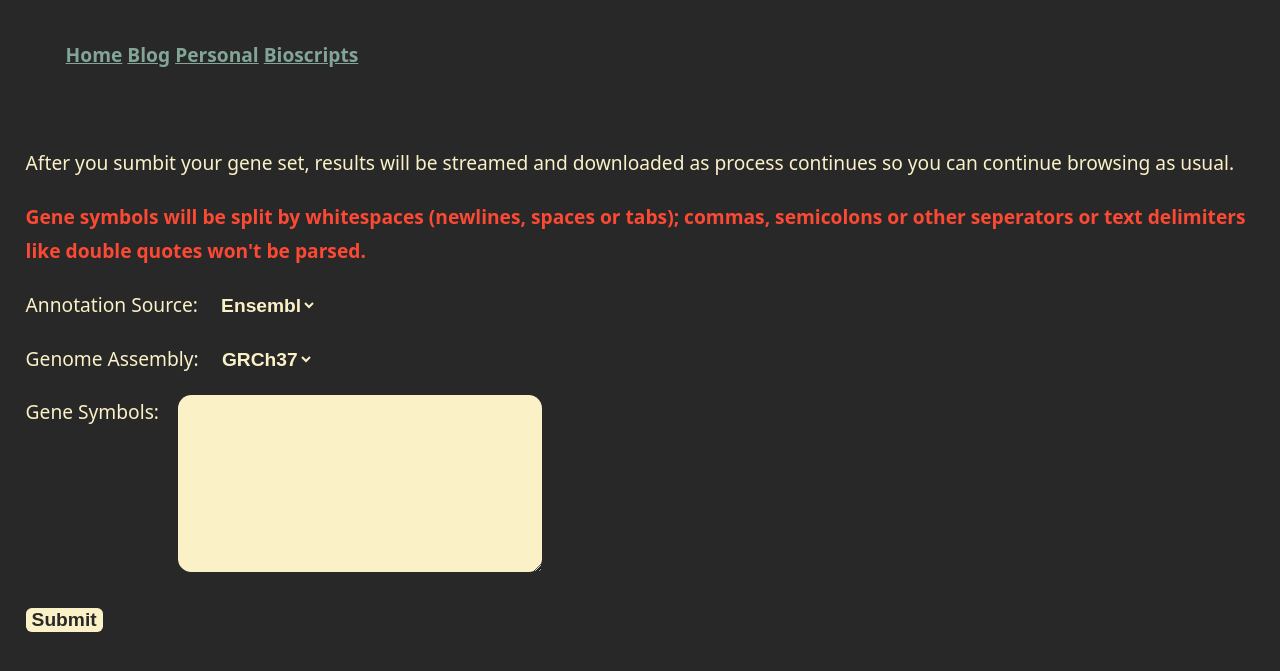
After one commit to barslmn/omicssbs, a Django app: page /bioscripts/genesymbolchecker/ in a window 1280 px wide. The commit adds this page. Shown: the top 671 px of the page. Run offline with Django 4.2, Linux system fonts and the light colour scheme.

Commit message:
Added gene symbol checker

```diff
--- a/base/static/base/css/base.css
+++ b/base/static/base/css/base.css
@@ -162,6 +162,7 @@ body {
   position: relative;
   max-width: 64em;  /* remove this for a full-width layout */
   margin: 0 auto;  /* centers the layout */
+  padding: 1em;
 }
  /* unvisited link */
 a:link {
--- a/bioscripts/forms.py
+++ b/bioscripts/forms.py
@@ -1,4 +1,23 @@
 from django import forms
+from django.forms import widgets
+from django.forms.widgets import Textarea
 
 class Var2TexShadeForm(forms.Form):
     hgvsp = forms.CharField(label='HGVSp', max_length=100)
+
+
+class GeneSymbolCheckerForm(forms.Form):
+    assemblies = [
+        ('GRCh37', 'GRCh37'),
+        ('GRCh38', 'GRCh38'),
+        ('T2T', 'T2T'),
+    ]
+
+    sources = [
+        ('Ensembl', 'Ensembl'),
+        ('RefSeq', 'RefSeq'),
+    ]
+
+    source = forms.ChoiceField(label="Annotation Source", choices=sources)
+    assembly = forms.ChoiceField(label="Genome Assembly", choices=assemblies)
+    symbols = forms.CharField(label='Gene Symbols', widget=Textarea())
--- /dev/null
+++ b/bioscripts/templates/bioscripts/genesymbolchecker.html
@@ -0,0 +1,45 @@
+{% extends "bioscripts/base.html" %}
+{% block content %}
+
+{{ error }}
+
+<p>After you sumbit your gene set, results will be streamed and downloaded as process continues so you can continue browsing as usual.</p>
+<p style="font-weight:bold; color:var(--red)">Gene symbols will be split by whitespaces (newlines, spaces or tabs); commas, semicolons or other seperators or text delimiters like double quotes won't be parsed. </p>
+<form method="post">
+    {% csrf_token %}
+    {{ form.as_p }}
+    <input type="submit" value="Submit">
+</form>
+
+<style>
+textarea {
+    font-style: italic;
+    font-family: mono;
+    background: var(--fg);
+    color: var(--bg);
+    border:none;
+    border-radius:1em;
+    padding:1em;
+}
+select {
+    border: none;
+    color: var(--fg);
+    background: var(--bg);
+    font-weight: bold;
+    font-size: 1em;
+}
+input[type=submit] {
+    border:none;
+    border-radius:.3em;
+    background: var(--fg);
+    color: var(--bg);
+    font-size: 1em;
+    font-weight: bolder;
+ }
+ label {
+     float:left;
+     margin-right: 1em;
+ }
+
+</style>
+{% endblock %}
--- a/bioscripts/urls.py
+++ b/bioscripts/urls.py
@@ -9,4 +9,6 @@ urlpatterns = [
     path('', views.index, name='index'),
     path('var2texshade/', views.var2texshade, name='var2texshade'),
     path('var2texshade/<str:hgvsp>', views.var2texshade_api, name='var2texshade_api'),
+    path('genesymbolchecker/', views.genesymbolchecker, name='genesymbolchecker'),
+    path('genesymbolchecker/<str:source>/<str:assembly>/<str:symbols>', views.genesymbolchecker_api, name='genesymbolchecker_api'),
 ]
--- a/bioscripts/views.py
+++ b/bioscripts/views.py
@@ -1,10 +1,9 @@
 from django.shortcuts import render, redirect
-from django.http import FileResponse
+from django.http import FileResponse, StreamingHttpResponse
 from django.conf import settings
-from pathlib import Path
 import subprocess
 
-from .forms import Var2TexShadeForm
+from .forms import Var2TexShadeForm, GeneSymbolCheckerForm
 # Create your views here.
 
 def index(request):
@@ -39,3 +38,36 @@ def var2texshade_api(request, hgvsp):
                       'bioscripts/var2texshade.html',
                       {"error": f"Error: {E.output.decode('utf-8')}"})
     return FileResponse(open(f"{result.decode('utf-8').strip()}", 'rb'), as_attachment=True, filename=f'{hgvsp}.pdf')
+
+
+def genesymbolchecker(request):
+    # if this is a POST request we need to process the form data
+    if request.method == 'POST':
+        # create a form instance and populate it with data from the request:
+        form = GeneSymbolCheckerForm(request.POST)
+        # check whether it's valid:
+        if form.is_valid():
+            # process the data in form.cleaned_data as required
+            symbols = form.cleaned_data['symbols']
+            assembly = form.cleaned_data['assembly']
+            source = form.cleaned_data['source']
+            symbols = symbols.replace("\r\n", " ")
+            # redirect to a new URL:
+            return redirect("bioscripts:genesymbolchecker_api", source=source, assembly=assembly, symbols=symbols)
+
+    # if a GET (or any other method) we'll create a blank form
+    else:
+        form = GeneSymbolCheckerForm()
+
+    return render(request, 'bioscripts/genesymbolchecker.html', {'form': form})
+
+
+def genesymbolchecker_api(request, source, assembly, symbols):
+    module_path = settings.BASE_DIR.parent.joinpath("bioscripts/modules/genesymbolchecker/")
+    process = subprocess.Popen(f"tsp -fn {module_path.joinpath('checkgeneset.sh')} -s {source} -a {assembly} {symbols}", stdout=subprocess.PIPE, shell=True)
+
+    return StreamingHttpResponse(
+        (line.decode('utf-8') for line in process.stdout),
+        content_type="text/plain",
+        headers={'Content-Disposition': 'attachment; filename="geneset.txt"'},
+    )
--- a/blog/posts/bwa.html
+++ b/blog/posts/bwa.html
@@ -456,7 +456,7 @@ tallymatrix = {<span style="color: #83a598;">k</span>: [] <span style="color: #f
 
 
 <p>
-Using this we can rebuild a index of where we start and stop seeing the characters in the first column. We remove -1 because we are going to use this as an index.
+Using this we can rebuild a index of where we start and stop seeing the characters in the first column.
 </p>
 <div class="org-src-container">
 <pre class="src src-python"><span style="color: #83a598;">first</span> = {}
```
Also changed, not shown: bioscripts/templates/bioscripts/index.html (+10 -0 lines).
